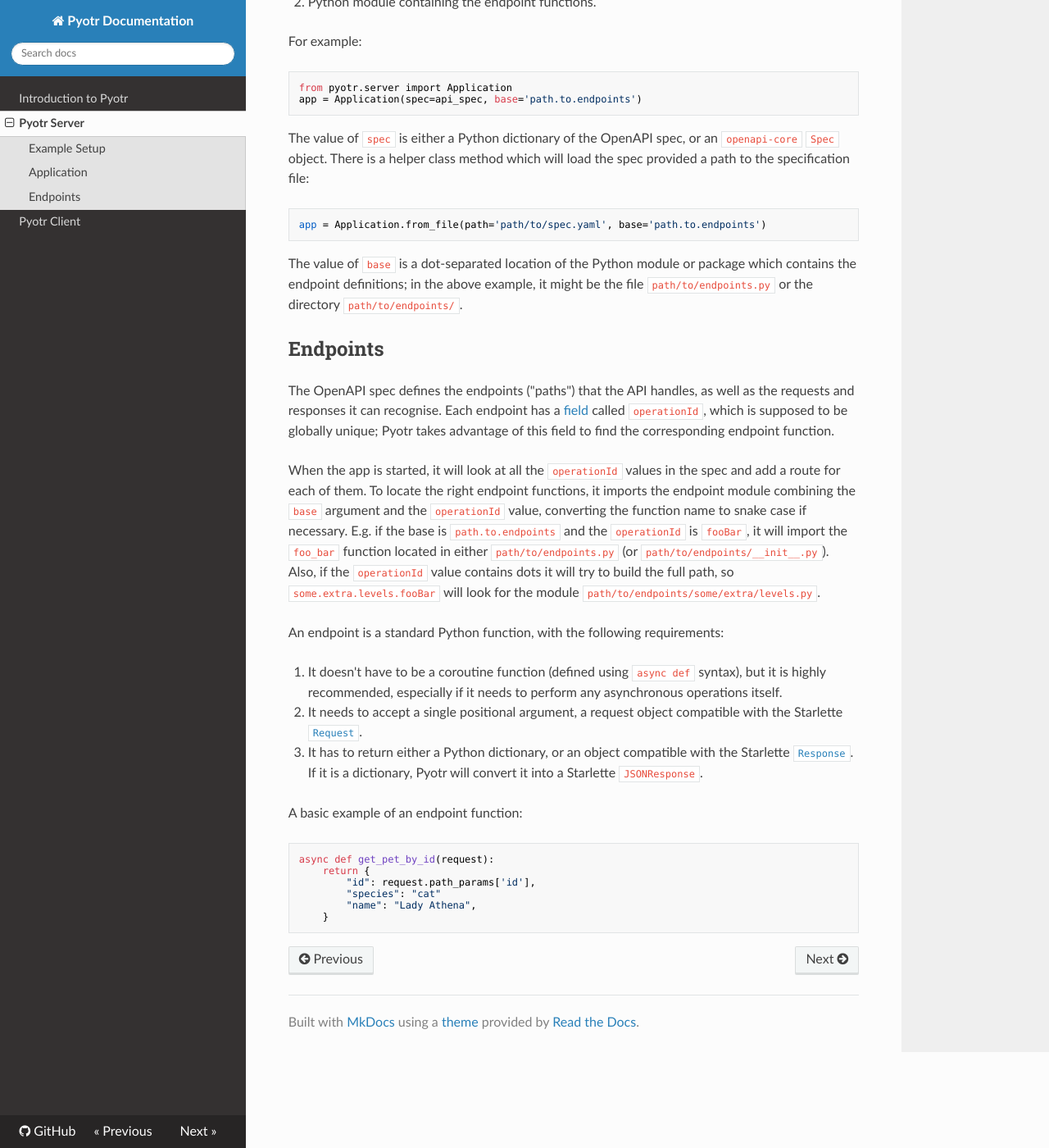
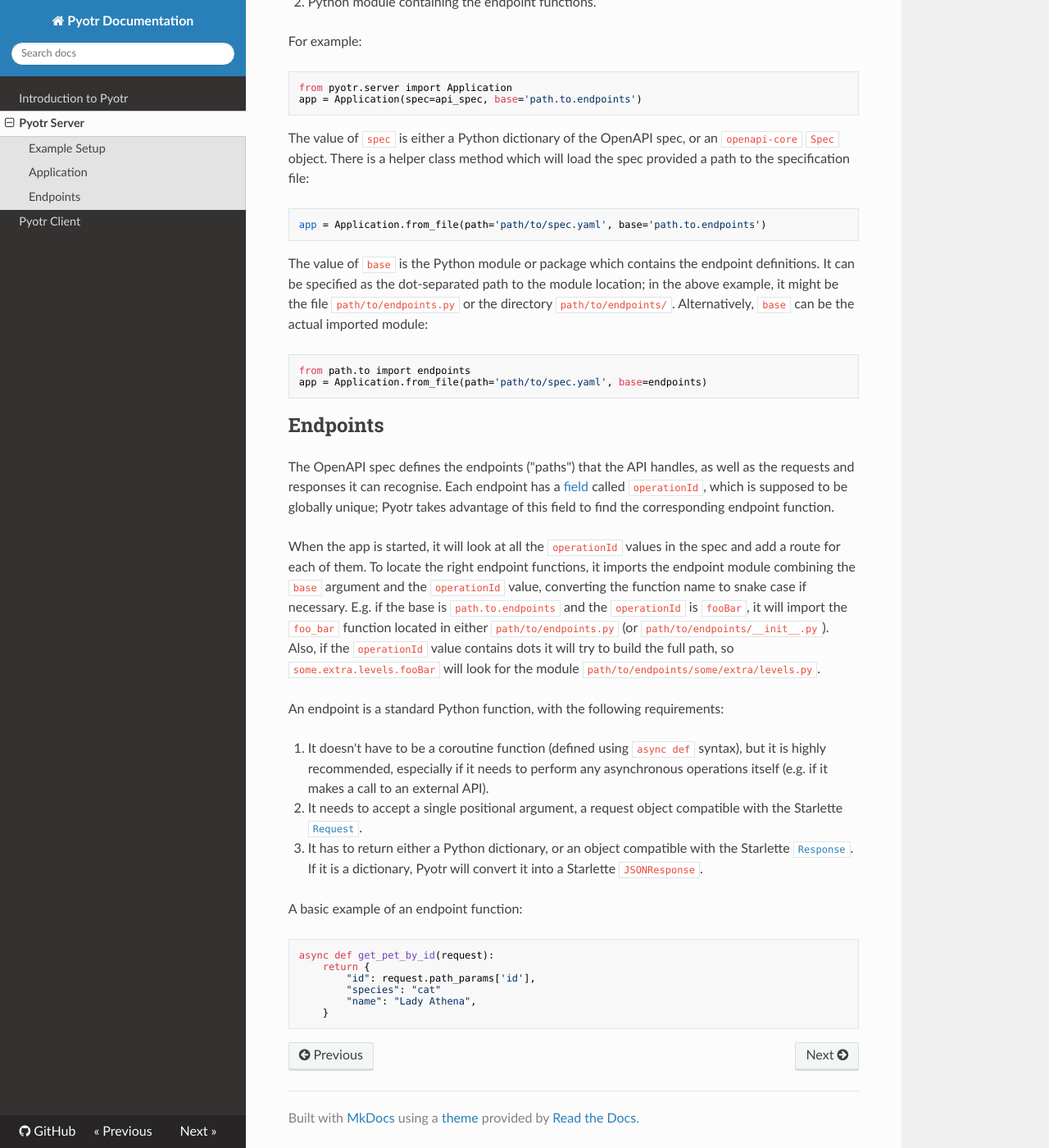
Before and after one commit to berislavlopac/pyotr, an MkDocs documentation site: the page built from docs/server.md, in a window 1280 px wide and 1400 px high, scrolled down 867 px. Shown: the whole window at 82% size. Built offline with MkDocs 1.6.1, drawn with Linux system fonts in a browser that asks for light colours; nearby versions of some CDN libraries.

Commit message:
include module base definition into docs

```diff
--- a/docs/server.md
+++ b/docs/server.md
@@ -37,7 +37,10 @@ The value of `spec` is either a Python dictionary of the OpenAPI spec, or an `op
 
     app = Application.from_file(path='path/to/spec.yaml', base='path.to.endpoints')
 
-The value of `base` is a dot-separated location of the Python module or package which contains the endpoint definitions; in the above example, it might be the file `path/to/endpoints.py` or the directory `path/to/endpoints/`.
+The value of `base` is the Python module or package which contains the endpoint definitions. It can be specified as the dot-separated path to the module location; in the above example, it might be the file `path/to/endpoints.py` or the directory `path/to/endpoints/`. Alternatively, `base` can be the actual imported module:
+
+    from path.to import endpoints
+    app = Application.from_file(path='path/to/spec.yaml', base=endpoints)
 
 
 Endpoints
@@ -49,7 +52,7 @@ When the app is started, it will look at all the `operationId` values in the spe
 
 An endpoint is a standard Python function, with the following requirements:
 
-1. It doesn't have to be a coroutine function (defined using `async def` syntax), but it is highly recommended, especially if it needs to perform any asynchronous operations itself.
+1. It doesn't have to be a coroutine function (defined using `async def` syntax), but it is highly recommended, especially if it needs to perform any asynchronous operations itself (e.g. if it makes a call to an external API).
 2. It needs to accept a single positional argument, a request object compatible with the Starlette [`Request`](https://www.starlette.io/requests/).
 3. It has to return either a Python dictionary, or an object compatible with the Starlette [`Response`](https://www.starlette.io/responses/). If it is a dictionary, Pyotr will convert it into a Starlette `JSONResponse`.
 
```
